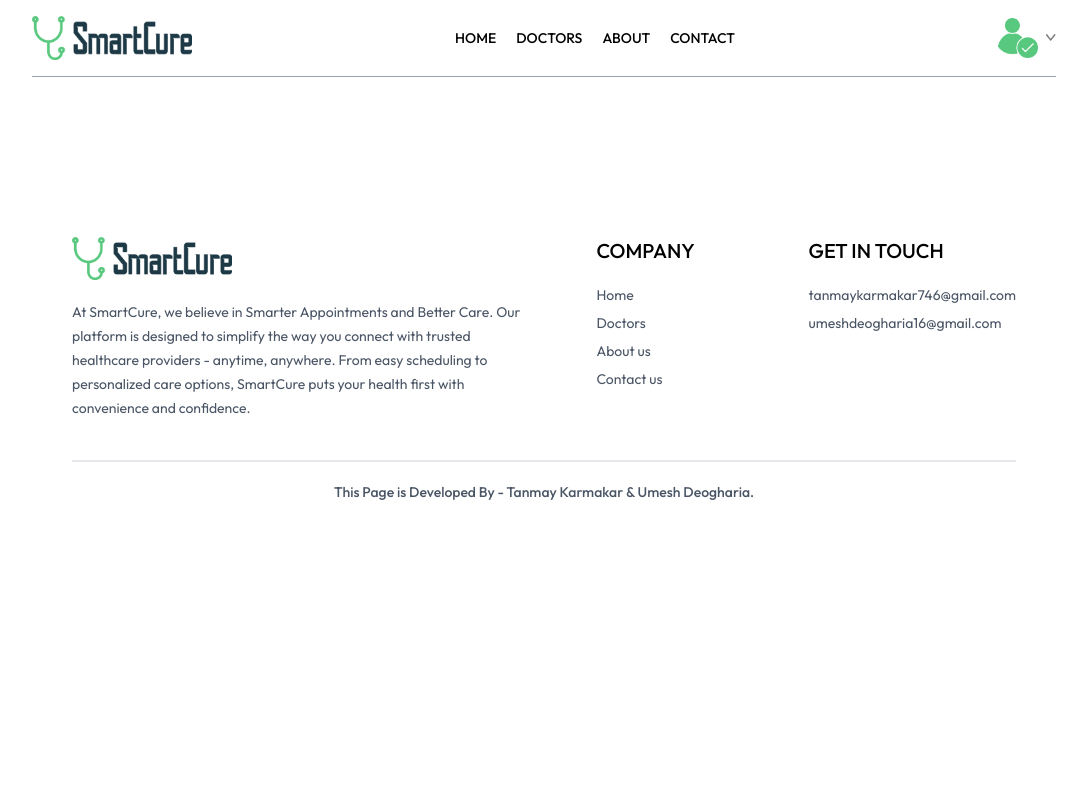
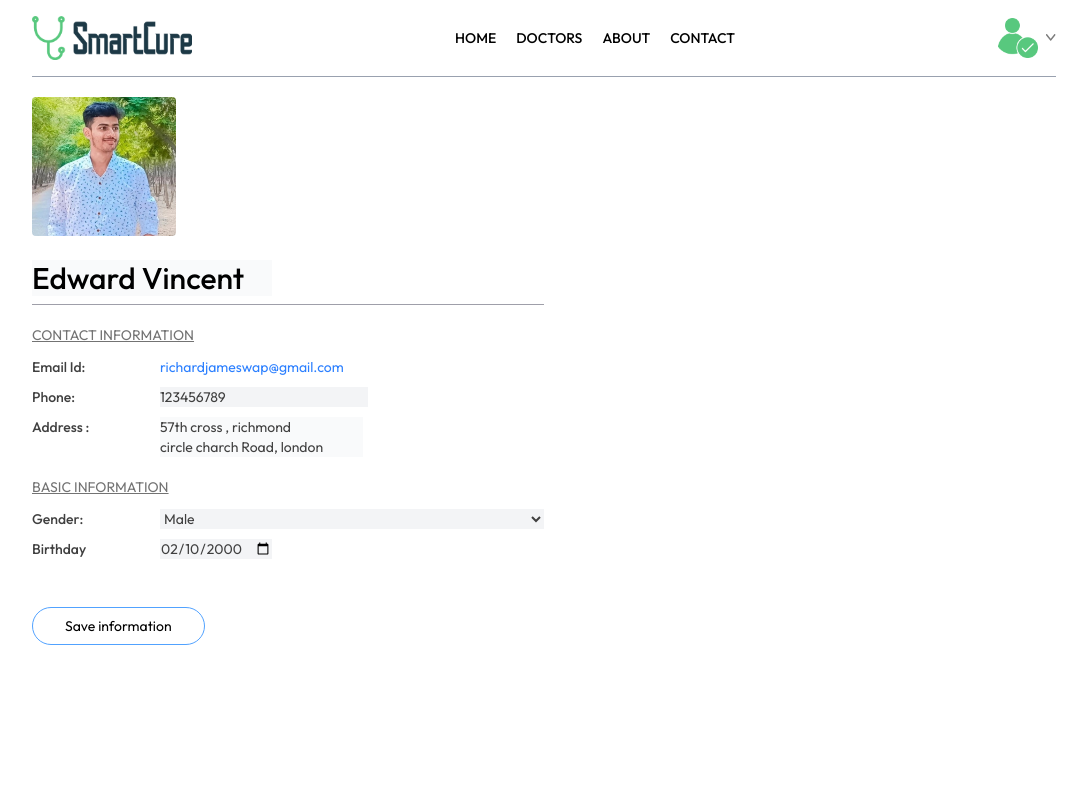
Before and after one commit to TanmayKarmakar7/SmartCure, a React (Vite) app in the folder frontend/: page /my-profile in a window 1280 px wide. Shown: the top 800 px of the page, without its empty margins (96-1182 px from the left). Built offline with nearby package versions, Linux system fonts and the light colour scheme; the HTML template or start-up script is replaced by a standard one.

Commit message:
updated code

```diff
--- a/frontend/src/pages/Login.jsx
+++ b/frontend/src/pages/Login.jsx
@@ -1,11 +1,92 @@
-import React from 'react'
+import React, { useState } from "react";
 
 const Login = () => {
+  const [state, setState] = useState("Sign up");
+  const [email, setEmail] = useState("");
+  const [password, setPassword] = useState("");
+  const [name, setName] = useState("");
+
+  const onSubmitHanler = async (e) => {
+    e.preventDefault();
+  };
+
   return (
-    <div>
+    <form
+      action=""
+      onSubmit={onSubmitHanler}
+      className="min-h-[80vh] flex items-center"
+    >
+      <div className="flex flex-col gap-3 m-auto items-start p-8 min-w-[340px] sm:min-w-96 border border-gray-300 rounded-xl text-zinc-600 text-sm shadow-lg">
+        <p className="text-2xl font-semibold">
+          {state === "Sign up" ? "Create Account" : "Log In"}
+        </p>
+        <p>
+          Please {state === "Sign up" ? "Sign Up" : "Log In"} to Book
+          Appointment
+        </p>
+        {state === "Sign up" && (
+          <div className="w-full">
+            <p>Full Name</p>
+            <input
+              className="border border-zinc-300 rounded w-full p-2 mt-1"
+              type="text"
+              name=""
+              id=""
+              onChange={(e) => setName(e.target.value)}
+              value={name}
+            />
+          </div>
+        )}
 
-    </div>
-  )
-}
+        <div className="w-full">
+          <p>Email</p>
+          <input
+            className="border border-zinc-300 rounded w-full p-2 mt-1"
+            type="email"
+            name=""
+            id=""
+            onChange={(e) => setName(e.target.value)}
+            value={email}
+          />
+        </div>
+        <div className="w-full">
+          <p>Password</p>
+          <input
+            className="border border-zinc-300 rounded w-full p-2 mt-1"
+            type="password"
+            name=""
+            id=""
+            onChange={(e) => setName(e.target.value)}
+            value={password}
+          />
+        </div>
+        <button className="bg-[#58C87E] text-white w-full py-2 rounded-md text-base mt-2">
+          {state === "Sign up" ? "Create Account" : "Log In"}
+        </button>
+        {state === "Sign up" ? (
+          <p>
+            Already have an account?
+            <span
+              onClick={() => setState("Login")}
+              className="text-blue-500 cursor-pointer underline"
+            >
+              Login here
+            </span>
+          </p>
+        ) : (
+          <p>
+            Create a new Account?
+            <span
+              onClick={() => setState("Sign up")}
+              className="text-blue-500 cursor-pointer underline"
+            >
+              Click here
+            </span>
+          </p>
+        )}
+      </div>
+    </form>
+  );
+};
 
-export default Login
+export default Login;
--- a/frontend/src/pages/MyProfile.jsx
+++ b/frontend/src/pages/MyProfile.jsx
@@ -1,11 +1,154 @@
-import React from 'react'
+import React, { useState } from "react";
+// import profile from "../assets/profile_pic.png";
+import Umesh from "../assets/Umesh.jpg";
+// const bs4 = new URL("../assets/profile_pic.png",import.meta.url);
 
 const MyProfile = () => {
+  const [userData, setUserData] = useState({
+    name: "Edward Vincent",
+    image: Umesh,
+    email: "richardjameswap@gmail.com",
+    phone: "123456789",
+    address: {
+      line1: "57th cross , richmond",
+      line2: "circle charch Road, london",
+    },
+    gender: "Male",
+    dob: "2000-02-10",
+  });
+
+  console.log(userData.image);
+
+  const [isEdit, setIsEdit] = useState(true);
+
   return (
-    <div>
+    <div className="max-w-lg flex flex-col gap-2 text-sm">
+      <img src={userData.image} className="w-36 rounded" alt="User Image" />
 
+      {isEdit ? (
+        <input
+          className="bg-gray-50 text-3xl font-medium max-w-60 mt-4"
+          type="text"
+          value={userData.name}
+          onChange={(e) =>
+            setUserData((prev) => ({ ...prev, name: e.target.value }))
+          }
+        />
+      ) : (
+        <p className="font-medium text-3xl text-neutral-800 mt-4">
+          {userData.name}
+        </p>
+      )}
+
+      <hr className="bg-zinc-400 h-[1px] border-none" />
+
+      <div>
+        <p className="text-neutral-500 underline mt-3">CONTACT INFORMATION</p>
+
+        <div className="grid grid-cols-[1fr_3fr] gap-y-2.5 mt-3 text-neutral-700 ">
+          <p className="font-medium">Email Id:</p>
+          <p className="text-blue-500">{userData.email}</p>
+          <p className="font-medium">Phone:</p>
+          {isEdit ? (
+            <input
+              className="bg-gray-100 max-w-52 "
+              type="text"
+              value={userData.phone}
+              onChange={(e) =>
+                setUserData((prev) => ({ ...prev, phone: e.target.value }))
+              }
+            />
+          ) : (
+            <p className="text-blue-400">{userData.phone}</p>
+          )}
+          <p className="font-medium">Address :</p>
+          {isEdit ? (
+            <p>
+              <input
+                className="bg-gray-50"
+                type="text"
+                onChange={(e) =>
+                  setUserData((prev) => ({
+                    ...prev,
+                    address: { ...prev.address, line1: e.target.value },
+                  }))
+                }
+                value={userData.address.line1}
+              />
+              <br />
+              <input
+                className="bg-gray-50"
+                type="text"
+                onChange={(e) =>
+                  setUserData((prev) => ({
+                    ...prev,
+                    address: { ...prev.address, line2: e.target.value },
+                  }))
+                }
+                value={userData.address.line2}
+              />
+            </p>
+          ) : (
+            <p className="text-gray-500">
+              {userData.address.line1}
+              <br />
+              {userData.address.line1}
+            </p>
+          )}
+        </div>
+      </div>
+      <div>
+        <p className="text-neutral-500 underline mt-3">BASIC INFORMATION</p>
+        <div className="grid grid-cols-[1fr_3fr] gap-y-2.5 mt-3 text-neutral-700">
+          <p className="font-medium ">Gender:</p>
+          {isEdit ? (
+            <select
+              className="max-2-20 bg-gray-100"
+              onChange={(e) =>
+                setUserData((prev) => ({ ...prev, gender: e.target.value }))
+              }
+              value={userData.gender}
+            >
+              <option value="Male">Male</option>
+              <option value="Female">Female</option>
+            </select>
+          ) : (
+            <p className="text-gray-400">{userData.gender}</p>
+          )}
+          <p className="font-medium">Birthday</p>
+          {isEdit ? (
+            <input
+              className="max-w-28 bg-gray-100"
+              type="date"
+              onChange={(e) =>
+                setUserData((prev) => ({ ...prev, dob: e.target.value }))
+              }
+              value={userData.dob}
+            />
+          ) : (
+            <p className="text-gray-400">{userData.dob}</p>
+          )}
+        </div>
+      </div>
+      <div className="mt-10">
+        {isEdit ? (
+          <button
+            className="border border-blue-400 px-8 py-2 rounded-full hover:bg-blue-400 hover:text-white transition-all"
+            onClick={() => setIsEdit(false)}
+          >
+            Save information
+          </button>
+        ) : (
+          <button
+            className="border border-blue-400 px-8 py-2 rounded-full hover:bg-blue-400 hover:text-white transition-all"
+            onClick={() => setIsEdit(true)}
+          >
+            Edit
+          </button>
+        )}
+      </div>
     </div>
-  )
-}
+  );
+};
 
-export default MyProfile
+export default MyProfile;
```
Also changed, not shown: frontend/src/assets/Umesh.jpg (added), 1 other file (tests, documents, lock files or other folders).
